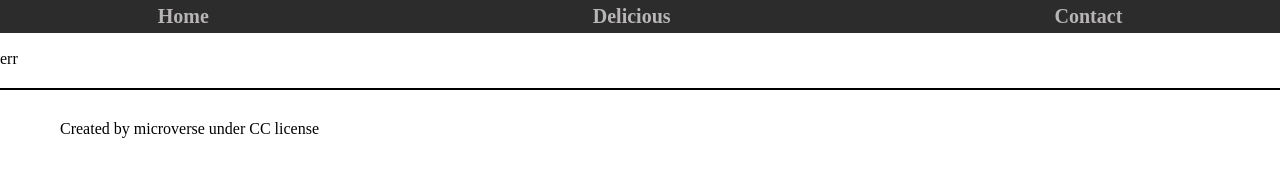
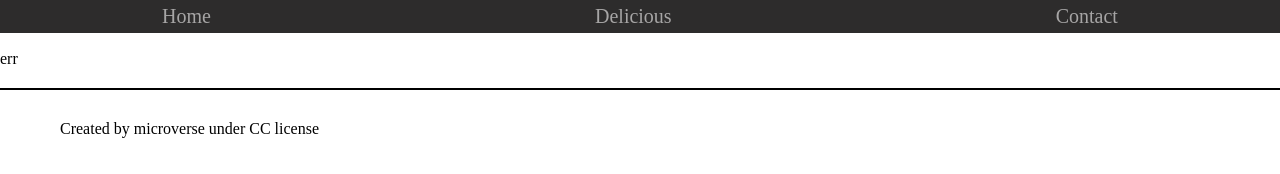
Before and after one commit to jaamanu/restuarant-app, a website built with webpack: page src/index.html in a window 1280 px wide. Built offline with nearby package versions, Linux system fonts and the light colour scheme; no server answers.

Commit message:
add styling

```diff
--- a/src/style.css
+++ b/src/style.css
@@ -16,7 +16,7 @@
   justify-content: center;
   gap: 30%;
   font-size: 20px;
-  font-weight: 550;
+  font-weight: 500;
   position: fixed;
   top: 0;
   background: #2d2c2c;
@@ -37,7 +37,7 @@ main {
 }
 
 .link a {
-  color: rgba(228, 226, 226, 0.753);
+  color: rgba(206, 205, 205, 0.753);
   text-decoration: none;
 }
 
```
Also changed, not shown: src/index.html (+0 -1 lines).
